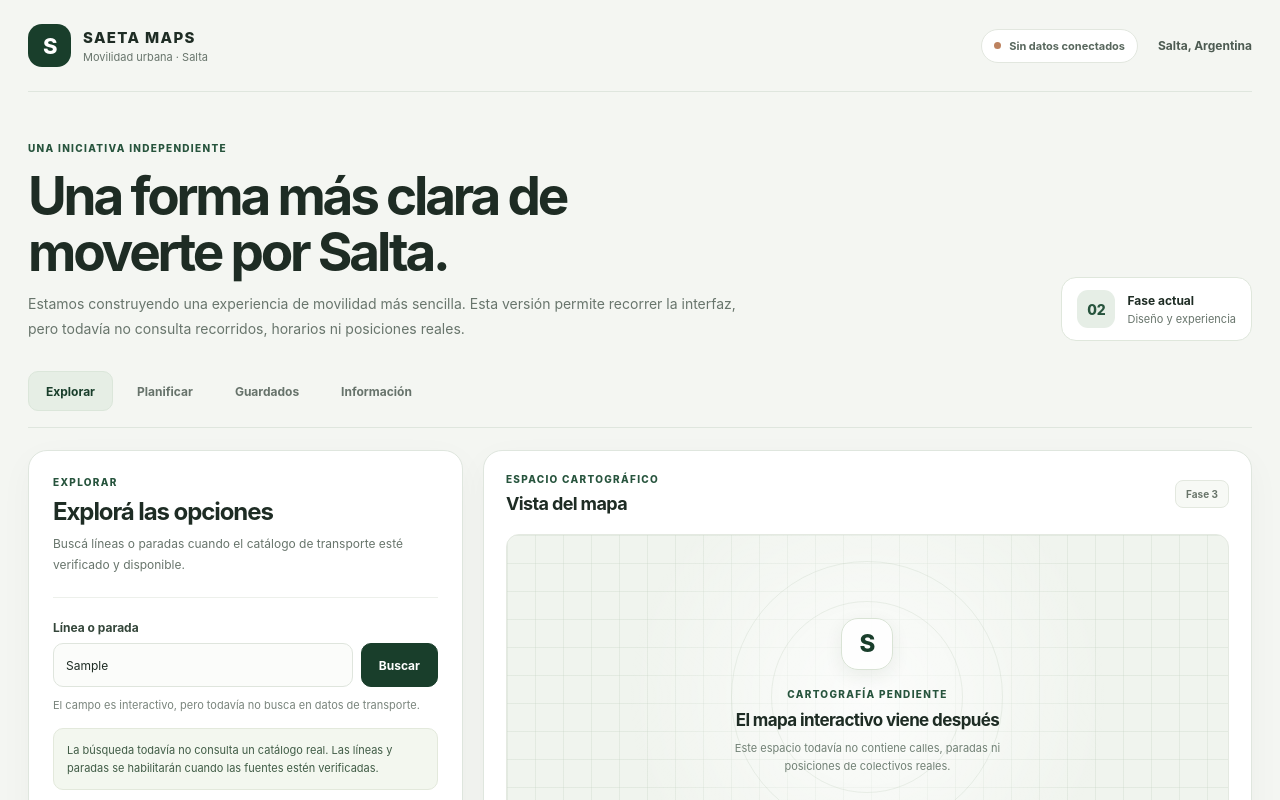
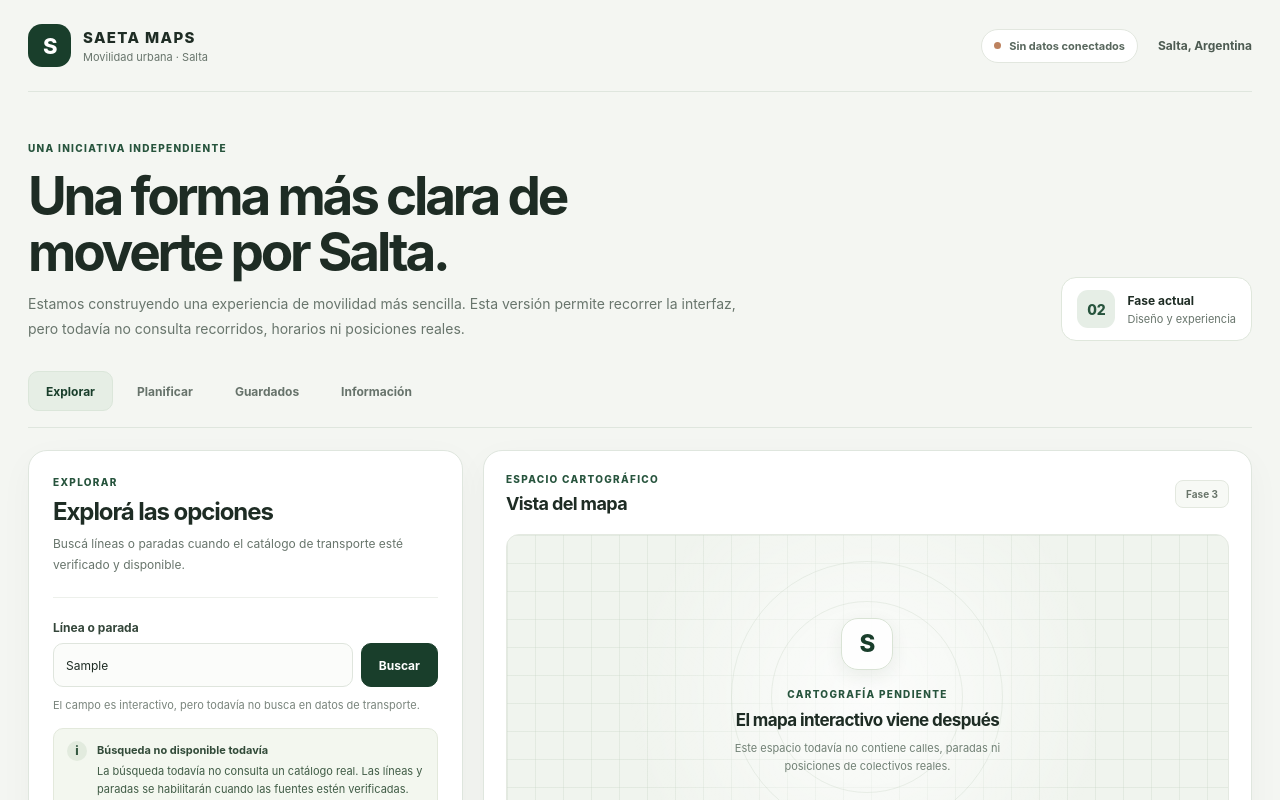
Before and after one commit to gomeza2/Saeta, a React (Vite) app: page / in a window 1280 px wide. Both pictures are taken after typing "Sample" into the empty fields and a click on the button "Buscar". Shown: the top 800 px of the page. Built offline with nearby package versions, Linux system fonts and the light colour scheme.

Commit message:
feat: add accessible service status patterns

```diff
--- a/src/App.tsx
+++ b/src/App.tsx
@@ -1,6 +1,8 @@
 import { useState, type FormEvent } from 'react';
 import { MapPreview } from './components/MapPreview';
-import { PrimaryNavigation, type AppView } from './components/PrimaryNavigation';
+import { PrimaryNavigation } from './components/PrimaryNavigation';
+import { StateNotice } from './components/StateNotice';
+import type { AppView } from './types/app';
 import { TransportStatus } from './components/TransportStatus';
 import { appConfig } from './config/env';
 
@@ -30,8 +32,6 @@ const viewContent: Record<AppView, { eyebrow: string; title: string; description
       'Consultá qué partes del producto están preparadas y qué servicios todavía no están conectados.',
   },
 };
-
-export type { AppView };
 
 export function App() {
   const [activeView, setActiveView] = useState<AppView>('explore');
@@ -137,9 +137,9 @@ export function App() {
                     El campo es interactivo, pero todavía no busca en datos de transporte.
                   </p>
                   {searchFeedback && (
-                    <p className="feedback-message" role="status">
+                    <StateNotice kind="unavailable" title="Búsqueda no disponible todavía">
                       {searchFeedback}
-                    </p>
+                    </StateNotice>
                   )}
                 </form>
 
@@ -213,9 +213,9 @@ export function App() {
                   En esta fase los campos funcionan solo en tu navegador: no se envían a un servicio.
                 </p>
                 {plannerFeedback && (
-                  <p className="feedback-message" role="status">
+                  <StateNotice kind="unavailable" title="Planificación no disponible todavía">
                     {plannerFeedback}
-                  </p>
+                  </StateNotice>
                 )}
               </form>
             )}
--- a/src/components/PrimaryNavigation.tsx
+++ b/src/components/PrimaryNavigation.tsx
@@ -1,4 +1,4 @@
-import type { AppView } from '../App';
+import type { AppView } from '../types/app';
 
 type PrimaryNavigationProps = {
   activeView: AppView;
--- /dev/null
+++ b/src/components/StateNotice.tsx
@@ -0,0 +1,33 @@
+import type { ReactNode } from 'react';
+
+export type StateNoticeKind = 'loading' | 'error' | 'unavailable';
+
+type StateNoticeProps = {
+  kind: StateNoticeKind;
+  title: string;
+  children: ReactNode;
+};
+
+const stateSymbols: Record<StateNoticeKind, string> = {
+  loading: '↻',
+  error: '!',
+  unavailable: 'i',
+};
+
+export function StateNotice({ kind, title, children }: StateNoticeProps) {
+  return (
+    <div
+      className={`state-notice state-notice-${kind}`}
+      role={kind === 'error' ? 'alert' : 'status'}
+      aria-live={kind === 'error' ? 'assertive' : 'polite'}
+    >
+      <span className="state-notice-symbol" aria-hidden="true">
+        {stateSymbols[kind]}
+      </span>
+      <div className="state-notice-copy">
+        <strong>{title}</strong>
+        <p>{children}</p>
+      </div>
+    </div>
+  );
+}
--- a/src/styles.css
+++ b/src/styles.css
@@ -364,7 +364,10 @@ a:focus-visible {
   line-height: 1.6;
 }
 
-.feedback-message {
+.state-notice {
+  display: flex;
+  align-items: flex-start;
+  gap: 10px;
   margin: 13px 0 0;
   padding: 12px 13px;
   border: 1px solid #e3e9dc;
@@ -373,6 +376,62 @@ a:focus-visible {
   color: #405c46;
   font-size: 11px;
   line-height: 1.65;
+}
+
+.state-notice-symbol {
+  display: grid;
+  width: 20px;
+  height: 20px;
+  flex: 0 0 20px;
+  place-items: center;
+  border-radius: 50%;
+  background: #e2ebde;
+  color: #345840;
+  font-size: 12px;
+  font-weight: 800;
+}
+
+.state-notice-copy {
+  min-width: 0;
+}
+
+.state-notice-copy strong {
+  display: block;
+  margin-bottom: 3px;
+  color: #324b39;
+  font-size: 11px;
+}
+
+.state-notice-copy p {
+  margin: 0;
+  font-size: 11px;
+  line-height: 1.65;
+}
+
+.state-notice-loading {
+  border-color: #dce5ee;
+  background: #f3f7fb;
+  color: #40566d;
+}
+
+.state-notice-loading .state-notice-symbol {
+  background: #e1eaf5;
+  color: #335979;
+}
+
+.state-notice-error {
+  border-color: #ecd4cc;
+  background: #fff5f2;
+  color: #8b4733;
+}
+
+.state-notice-error .state-notice-symbol {
+  background: #f8e1d8;
+  color: #8b4733;
+}
+
+.state-notice-error .state-notice-copy strong {
+  color: #8b4733;
 }
 
 .quick-actions {
--- /dev/null
+++ b/src/types/app.ts
@@ -0,0 +1 @@
+export type AppView = 'explore' | 'planner' | 'saved' | 'info';
```
Also changed, not shown: 4 other files (tests, documents, lock files or other folders).
